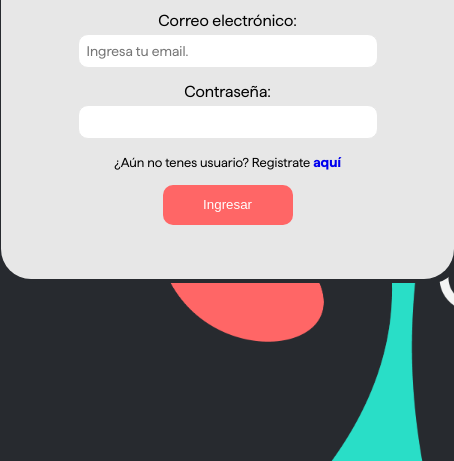
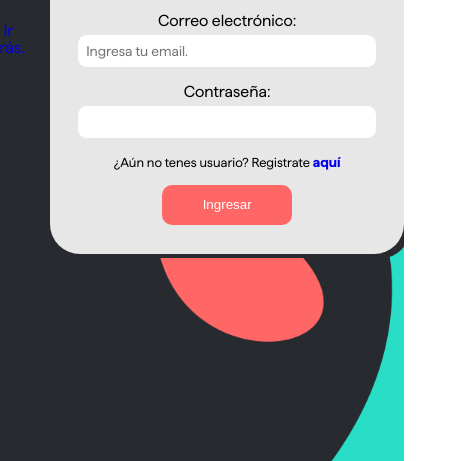
Before and after one commit to cfloreada/integrador1nucba, a plain HTML site: page login.html in a window 390 px wide. Shown: the part 383-844 px from the top of the page, 454 px wide, since content can reach past the window. Drawn offline with nearby package versions, Linux system fonts and the light colour scheme.

Commit message:
login edit mq mobile

```diff
--- a/login.css
+++ b/login.css
@@ -65,8 +65,8 @@ body {
   flex-direction: column;
   align-items: center;
   justify-content: center;
-  width: 480px;
-  height: 480px;
+  width: 380px;
+  height: 430px;
   margin: 0 auto;
   gap: 15px;
   background-color: var(--darkgrey);
```
